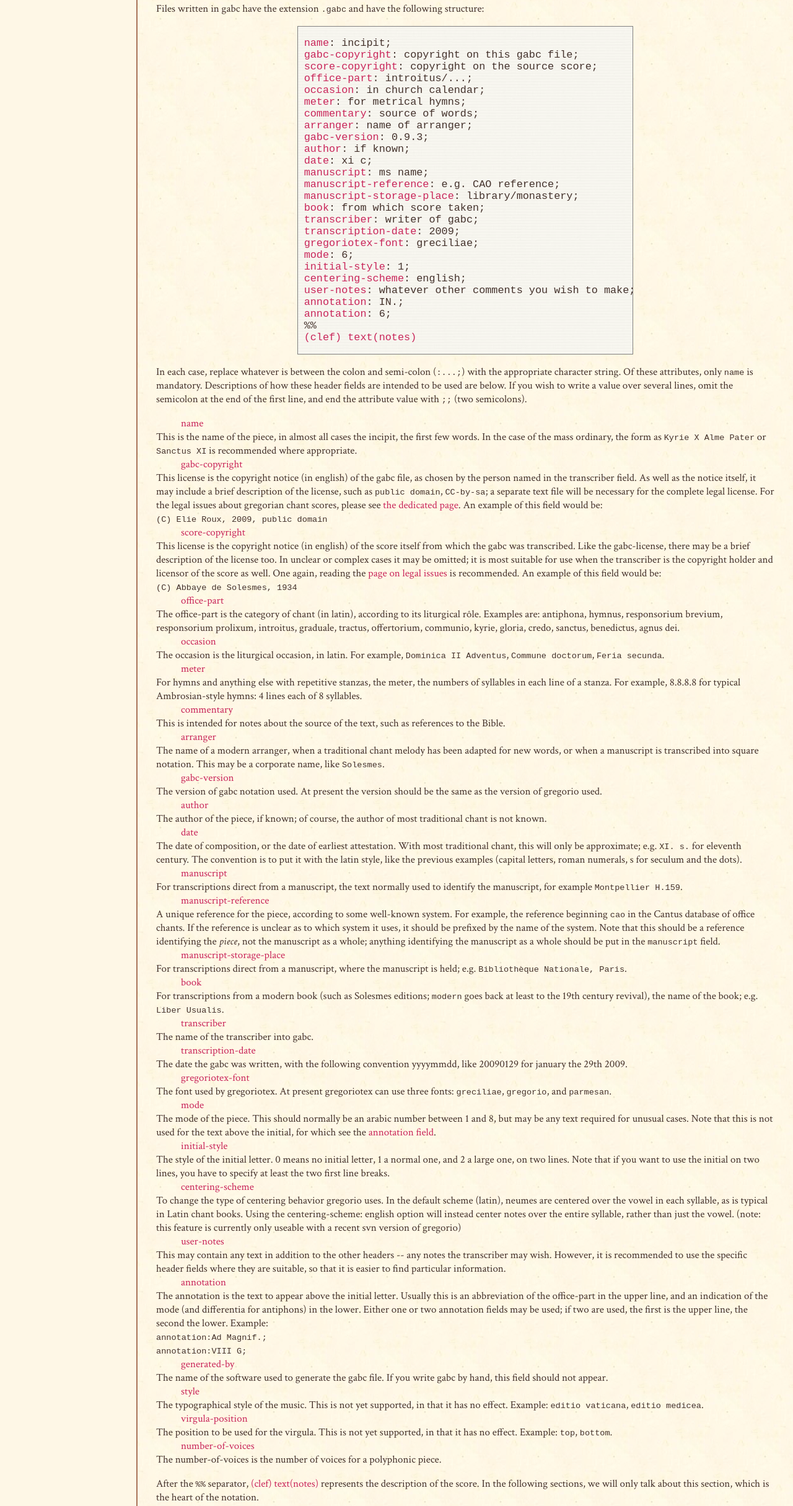
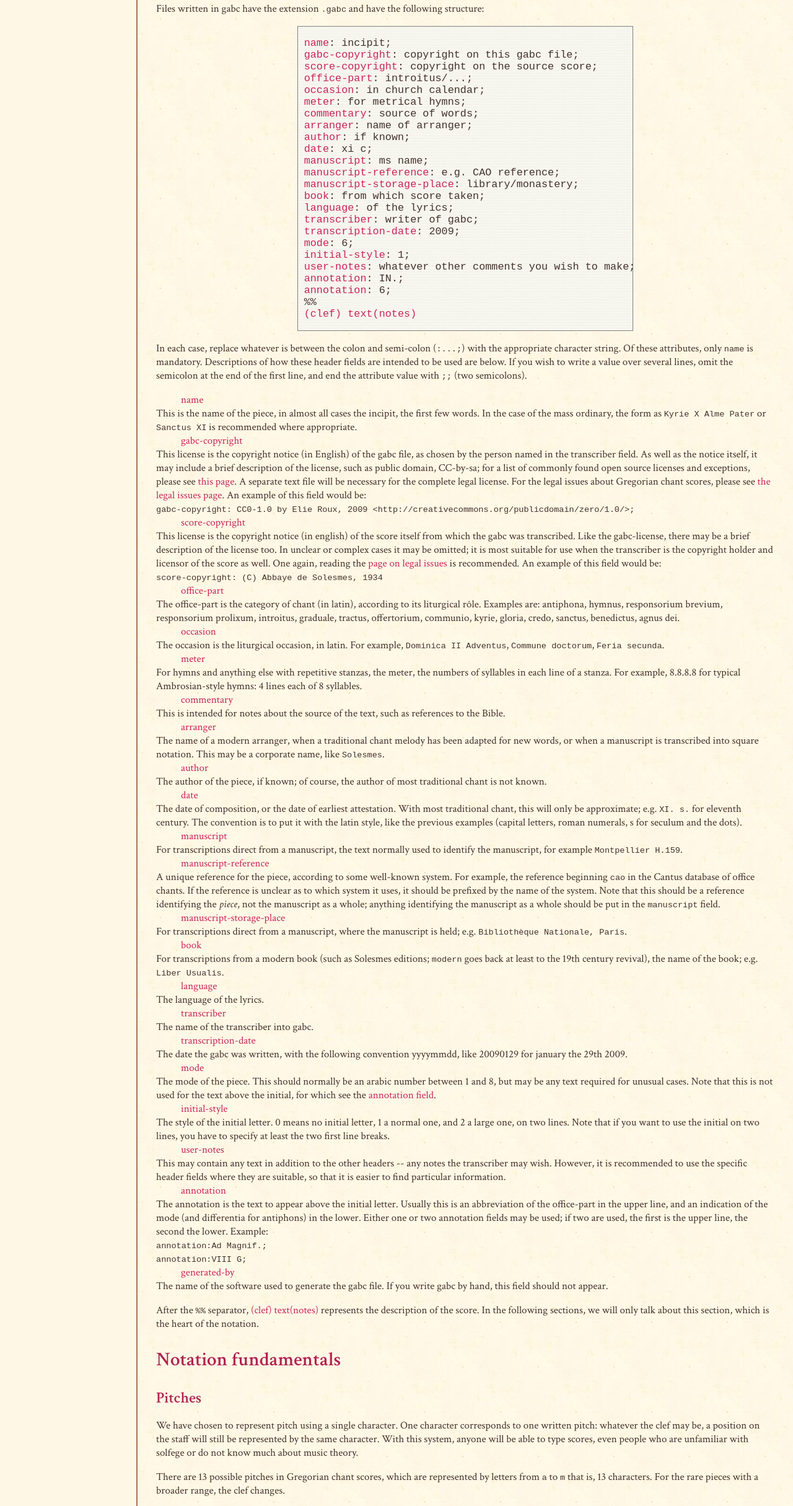
Before and after one commit to gregorio-project/gregorio-project.github.io, a plain HTML site: page gabc/index.html in a window 1280 px wide. Shown: the part 1079-3509 px from the top of the page at 62% size. Drawn offline with nearby package versions, Linux system fonts and the light colour scheme.

Commit message:
Updates to gabc basic page.

```diff
--- a/gabc/index.html
+++ b/gabc/index.html
@@ -98,19 +98,17 @@
 <a href="#meter">meter</a>: for metrical hymns;
 <a href="#commentary">commentary</a>: source of words;
 <a href="#arranger">arranger</a>: name of arranger;
-<a href="#gabc-version">gabc-version</a>: 0.9.3;
 <a href="#author">author</a>: if known;
 <a href="#date">date</a>: xi c;
 <a href="#manuscript">manuscript</a>: ms name;
 <a href="#manuscript-reference">manuscript-reference</a>: e.g. CAO reference;
 <a href="#manuscript-storage-place">manuscript-storage-place</a>: library/monastery;
 <a href="#book">book</a>: from which score taken;
+<a href="#language">language</a>: of the lyrics;
 <a href="#transcriber">transcriber</a>: writer of gabc;
 <a href="#transcription-date">transcription-date</a>: 2009;
-<a href="#gregoriotex-font">gregoriotex-font</a>: greciliae;
 <a href="#mode">mode</a>: 6;
 <a href="#initial-style">initial-style</a>: 1;
-<a href="#centering-scheme">centering-scheme</a>: english;
 <a href="#user-notes">user-notes</a>: whatever other comments you wish to make;
 <a href="#annotation">annotation</a>: IN.;
 <a href="#annotation">annotation</a>: 6;
@@ -134,20 +132,16 @@ first few words.  In the case of the mass ordinary, the form as <code>Kyrie
 X Alme Pater</code> or <code>Sanctus XI</code> is recommended where appropriate.</dt>
 
 <dd><a name="gabc-copyright">gabc-copyright</a></dd>
-<dt>This license is the copyright notice (in english) of the gabc file, as chosen by the
-person named in the transcriber field.  As well as the notice itself,
-it may include a brief description of the license, such as <code>public
-domain</code>, <code>CC-by-sa</code>; a separate text file will be necessary for the
-complete legal license. For the legal issues about gregorian chant scores, please see <a href="/legalissues">the dedicated page</a>. An example of this field would be:<br/>
-<code>(C) Elie Roux, 2009, public domain</code></dt>
+<dt>This license is the copyright notice (in English) of the gabc file, as chosen by the person named in the transcriber field. As well as the notice itself, it may include a brief description of the license, such as public domain, CC-by-sa; for a list of commonly found open source licenses and exceptions, please see <a href="https://spdx.org/licenses/">this page</a>.  A separate text file will be necessary for the complete legal license. For the legal issues about Gregorian chant scores, please see <a href="../legalissues.html">the legal issues page</a>. An example of this field would be:<br/>
+<code>gabc-copyright: CC0-1.0 by Elie Roux, 2009 &lt;http://creativecommons.org/publicdomain/zero/1.0/&gt;;</code></dt>
 
 <dd><a name="score-copyright">score-copyright</a></dd>
 <dt>This license is the copyright notice (in english) of the score itself from which
 the gabc was transcribed.  Like the gabc-license, there may be a brief
 description of the license too.  In unclear or complex cases it may be
 omitted; it is most suitable for use when the transcriber is the
-copyright holder and licensor of the score as well. One again, reading the <a href="/legalissues">page on legal issues</a> is recommended. An example of this field would be:<br/>
-<code>(C) Abbaye de Solesmes, 1934</code>
+copyright holder and licensor of the score as well. One again, reading the <a href="../legalissues.html">page on legal issues</a> is recommended. An example of this field would be:<br/>
+<code>score-copyright: (C) Abbaye de Solesmes, 1934</code>
 </dt>
 
 
@@ -175,10 +169,6 @@ references to the Bible.</dt>
 been adapted for new words, or when a manuscript is transcribed into square notation.
 This may be a corporate name, like
 <code>Solesmes</code>.</dt>
-
-<dd><a name="gabc-version">gabc-version</a></dd>
-<dt>The version of gabc notation used.  At present the version should
-be the same as the version of gregorio used.</dt>
 
 <dd><a name="author">author</a></dd>
 <dt>The author of the piece, if known; of course, the author of most
@@ -212,17 +202,14 @@ held; e.g. <code>Bibliothèque Nationale, Paris</code>.</dt>
 19th century revival), the name of the book; e.g. <code>Liber
 Usualis</code>.</dt>
 
+<dd><a name="language">language</a></dd>
+<dt>The language of the lyrics.</dt>
+
 <dd><a name="transcriber">transcriber</a></dd>
 <dt>The name of the transcriber into gabc.</dt>
 
 <dd><a name="transcription-date">transcription-date</a></dd>
 <dt>The date the gabc was written, with the following convention yyyymmdd, like 20090129 for january the 29th 2009.</dt>
-
-<dd><a name="gregoriotex-font">gregoriotex-font</a></dd>
-<dt>The font used
-by gregoriotex. At present gregoriotex can use three fonts:
-<code>greciliae</code>, <code>gregorio</code>, and
-<code>parmesan</code>.</dt>
 
 <dd><a name="mode">mode</a></dd>
 <dt>The mode of the piece.  This should
@@ -234,13 +221,6 @@ which see the <a href="#annotation">annotation field</a>.</dt>
 <dt>The style of the initial letter.  0 means no initial letter, 1 a
 normal one, and 2 a large one, on two lines. Note that if you want to use the
 initial on two lines, you have to specify at least the two first line breaks.
-</dt>
-
-<dd><a name="centering-scheme">centering-scheme</a></dd>
-<dt>To change the type of centering behavior gregorio uses. In the
-default scheme (latin), neumes are centered over the vowel in each syllable, as
-is typical in Latin chant books. Using the centering-scheme: english option
-will instead center notes over the entire syllable, rather than just the vowel. (note: this feature is currently only useable with a recent svn version of gregorio)
 </dt>
 
 <dd><a name="user-notes">user-notes</a></dd> <dt>This may contain any
@@ -263,16 +243,6 @@ used, the first is the upper line, the second the lower.  Example:<br />
 <dt>The name of the software used to generate the gabc file. If you
 write gabc by hand, this field should not appear.</dt>
 
-<dd><a name="style">style</a></dd>
-<dt>The typographical style of the music.  This is not yet supported, in
-that it has no effect.  Example: <code>editio vaticana</code>, <code>editio medicea</code>.</dt>
-
-<dd><a name="virgula-position">virgula-position</a></dd>
-<dt>The position to be used for the virgula.  This is not yet supported,
-in that it has no effect.  Example: <code>top</code>, <code>bottom</code>.</dt>
-
-<dd><a name="number-of-voices">number-of-voices</a></dd>
-<dt>The number-of-voices is the number of voices for a polyphonic piece.</dt>
 </dl>
 
 <p>After the <code>%%</code> separator, <a
@@ -350,7 +320,7 @@ section, which is the heart of the notation.</p>
 
 <h2 id="text">Text</h2>
 
-<p>It is very simple to write text and neumes: the letters corresponding to the notes are typed in brackets after the syllable to which they correspond.</p>
+<p>It is very simple to write text and neumes: the letters corresponding to the notes are typed in parentheses after the syllable to which they correspond.</p>
 
 <p>To delineate words, you simply put a space between them. We can now give an example of the final notation:</p>
 
@@ -374,23 +344,27 @@ section, which is the heart of the notation.</p>
 
 <h3 id="textcentering">Text centering</h3>
 
-<p>In Gregorian chant, aligning the neumes with the text is important, and can be automated (cf. <a href="/graphy" title="">the page about the writing of chant</a>). However, in many software programs, it is necessary to specify the part of the text over which the neume will be centered. Usually you do not have to indicate this with gregorio, but if it is necessary, put the part of the text to be aligned between braces.</p>
+<p>In Gregorian chant, aligning the neumes with the text is important so that the singer can match them up appropriately.  Gregorio automates this using the rules described on <a href="../graphy.html" title="">the page about the writing of chant</a>. However, this may not give the desireable result in all cases.  If it is necessary, put the part of the text to be aligned between braces.  For instance, in the following example the neumes will align with the center of &#8220;ve&#8221; instead of the first &#8220;e&#8221;:</p>
+
+<div class="commandline">
+<code>e{ve}r(e)</code>
+</div>
 
 <h3 id="initial">Initial determination</h3>
 
-<p>The initial is automatically recognized by gregorio as the first letter. If this behaviour is not the one you want, you can force the text centering of the first syllable. Thus Gregorio will consider that the letters preceding the centered text are the initial (it can be empty), and the centered letter as well as the following ones will be under the first note. You can also use the gabc attribute <code>initial-style:0;</code> in the header.</p>
+<p>The initial is automatically recognized by gregorio as the first letter.  You can use the gabc attribute <code>initial-style</code> in the header to set its size.  The values corespond to number of lines the intial takes up: <code>0</code> (there is not initial), <code>1</code> (the default), or <code>2</code> (the initial takes up two lines).</p>
 
-<p>Note that in the case of a syllable composed of one letter only, gregorio does not automatically add an hyphen under the first notes. This is due to the fact that it's easy to add it in gabc, and it would be difficult to remove it if it was automatically added.</p>
+<p>Note that in the case of a syllable composed of one letter only, Gregorio<span class="tex">T<span class="epsilon">e</span>X</span> automatically adds a hyphen under the first notes.  To disable this feature, use the command <code>\gresetemptyfirstsyllablehyphen{auto}</code>.</p>
 
 <h3 id="specialcharacters">Special characters</h3>
 
-<p>It can happen that the texts of Gregorian chants contain non-unicode characters, so we must consider how to notate them.   Special characters used in Gregorian notation are <code>ý</code>, <code>ǽ</code>, <code>œ́</code>, the crossed R (for <em>Response</em>), the crossed V (for <em>Versicle</em>) and the crossed A (for <em>Antiphon</em>). Of these characters, only the crossed A is not to be found in the Unicode table.</p>
+<p>It can happen that the texts of Gregorian chants contain unicode characters which are not easily accesible from the keyboard.   Examples of this sort of characters used in Gregorian notation are <code>ý</code>, <code>ǽ</code>, <code>œ́</code>, the crossed R (℟ for <em>Response</em>), and the crossed V (℣ for <em>Versicle</em>).  There is also the possibility of a non-unicode character such as the crossed A (for <em>Antiphon</em>).</p>
 
-<p>In the case where it is not possible to insert special characters using the keyboard, this can be done using <code>sp</code> markup tags, for example <code>&lt;sp&gt;R/&lt;/sp&gt;</code> for the crossed R, <code>&lt;sp&gt;'ae&lt;/sp&gt;</code> for accented <em>æ</em>.</p>
+<p>Gregorio will allow the use of any unicode character directly entered via your platform's character picker or a keyboard shortcut.  In the case where it is not possible to insert special characters in one of these fashions, you can be use <code>&lt;sp&gt;</code> markup tags, for example <code>&lt;sp&gt;R/&lt;/sp&gt;</code> for the crossed R, <code>&lt;sp&gt;'ae&lt;/sp&gt;</code> for <em>ǽ</em>.  This also works for the crossed A, even though it is not in the unicode table: <code>&lt;sp&gt;A/&lt;/sp&gt;</code></p>  Finally, you can make use of the <code>&lt;v&gt;</code> markup tags to enter a character using it's <span class="tex">T<span class="epsilon">e</span>X</span> code: <code>&lt;v&gt;{\ae}&lt;/v&gt;</code> for <em>æ</em>.
 
 <h3 id="textstyle">Text style</h3>
 
-<p>Even though text is rarely styled in a chant score, we have made some markups to apply styles to the text: they are <code>&lt;i&gt;</code> for italic, <code>&lt;b&gt;</code> for bold and <code>&lt;sc&gt;</code> for small capitals.</p>
+<p>Even though text is rarely styled in a chant score, we have made some markups to apply styles to the text: they are <code>&lt;i&gt;</code> for italic, <code>&lt;b&gt;</code> for bold, <code>&lt;u&gt;</code> for underline (does not work in Plain <span class="tex">T<span class="epsilon">e</span>X</span>), <code>&lt;c&gt;</code> for colored (specifically in <code>gregoriocolor</code>), and <code>&lt;sc&gt;</code> for small capitals.</p>
 
 <p>For example: <code>&lt;i&gt;Ps.&lt;/i&gt;(::)</code></p>
 
```
